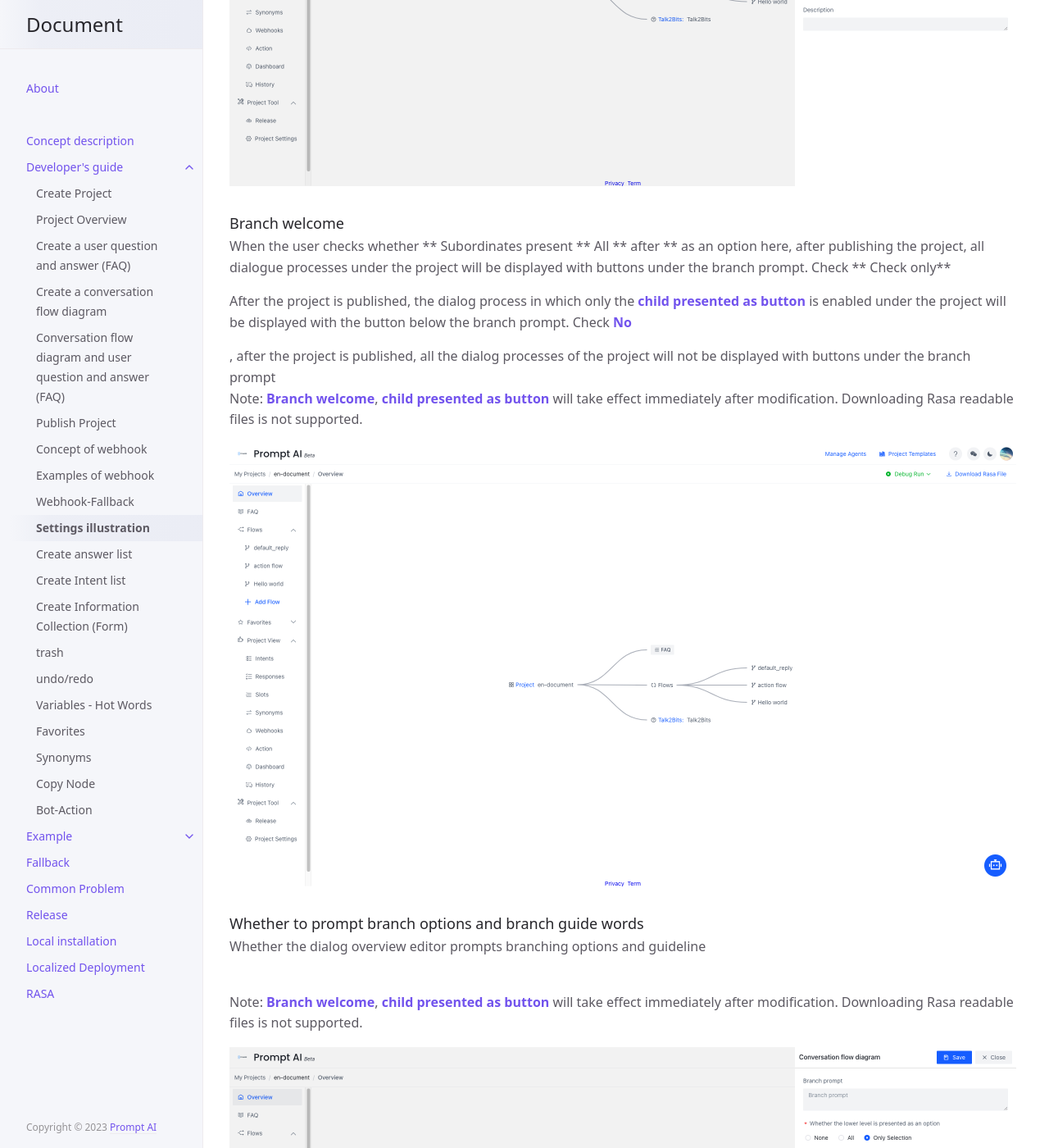
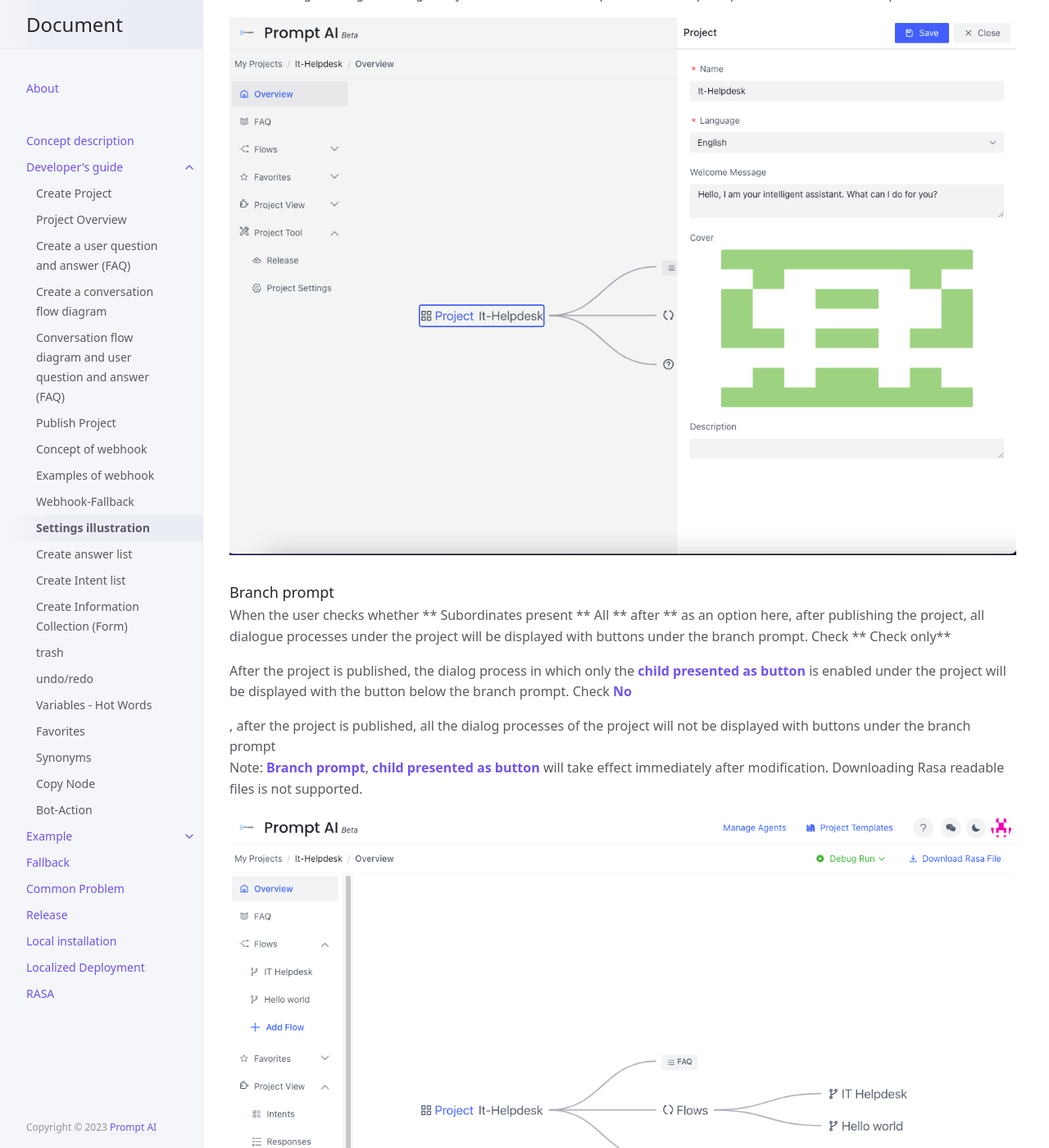
Before and after one commit to PromptAI/promptdialog, a Jekyll site: the page built from docs/tutorial/setting/index.md, in a window 1280 px wide and 1400 px high, scrolled down 2695 px. Shown: the whole window at 82% size. Built offline with Jekyll 4.4.1, drawn with Linux system fonts in a browser that asks for light colours.

Commit message:
1、update big image for setting

```diff
--- a/docs/tutorial/setting/index.md
+++ b/docs/tutorial/setting/index.md
@@ -34,14 +34,14 @@ When editing a dialog flow diagram, you can set whether to present branch prompt
 
 ![project-overview-5](/assets/images/tutorial/setting/04-setting.png)
 
-### Branch welcome
+### Branch prompt
 
 When the user checks whether ** Subordinates present ** All ** after ** as an option here, after publishing the project, all dialogue processes under the project will be displayed with buttons under the branch prompt. Check ** Check only**
 
 After the project is published, the dialog process in which only the **child presented as button** is enabled under the project will be displayed with the button below the branch prompt. Check **No**
 
 , after the project is published, all the dialog processes of the project will not be displayed with buttons under the branch prompt
-<br/>Note: **Branch welcome**, **child presented as button** will take effect immediately after modification. Downloading Rasa readable files is not supported.
+<br/>Note: **Branch prompt**, **child presented as button** will take effect immediately after modification. Downloading Rasa readable files is not supported.
 
 ![project-overview-6](/assets/images/tutorial/setting/05-setting.png)
 
```
Also changed, not shown: assets/images/tutorial/setting/01-setting.png, assets/images/tutorial/setting/02-setting.png, assets/images/tutorial/setting/03-setting.png, assets/images/tutorial/setting/04-setting.png, assets/images/tutorial/setting/05-setting.png, assets/images/tutorial/setting/06-setting.png, assets/images/tutorial/setting/07-setting.png, assets/images/tutorial/setting/08-setting.png, assets/images/tutorial/setting/09-setting.png, assets/images/tutorial/setting/10-setting.png, assets/images/tutorial/setting/11-setting.png, assets/images/tutorial/setting/12-setting.png, assets/images/tutorial/setting/13-setting.png, assets/images/tutorial/setting/15-download-rasa-file.png (deleted).
